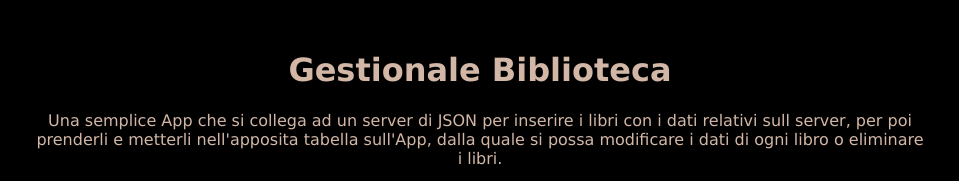
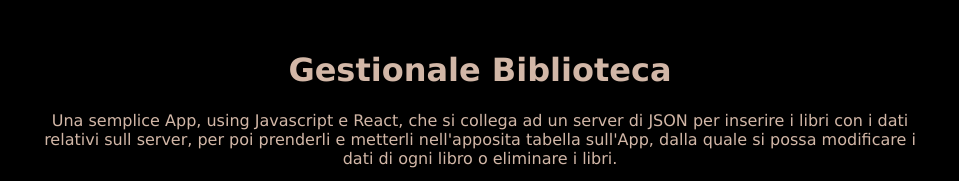
Before and after one commit to MaryTaliani/gestionale-biblioteca, a plain HTML site: page index.html in a window 1280 px wide. Shown: the top 181 px of the page, without its empty margins (160-1119 px from the left). Drawn offline with Linux system fonts and the light colour scheme.

Commit message:
Update index.html
Description updated

```diff
--- a/index.html
+++ b/index.html
@@ -33,7 +33,7 @@
     <h1>Gestionale Biblioteca</h1>
 
     <div class="video-container">
-        <p>Una semplice App che si collega ad un server di JSON per inserire i libri con i dati relativi sull server, per poi prenderli e metterli nell'apposita tabella sull'App, dalla quale si possa modificare i dati di ogni libro o eliminare i libri.</p>
+        <p>Una semplice App, using Javascript e React, che si collega ad un server di JSON per inserire i libri con i dati relativi sull server, per poi prenderli e metterli nell'apposita tabella sull'App, dalla quale si possa modificare i dati di ogni libro o eliminare i libri.</p>
 
         <video controls>
             <source src="Gestionale-Biblioteca.mp4" type="video/mp4">
```
